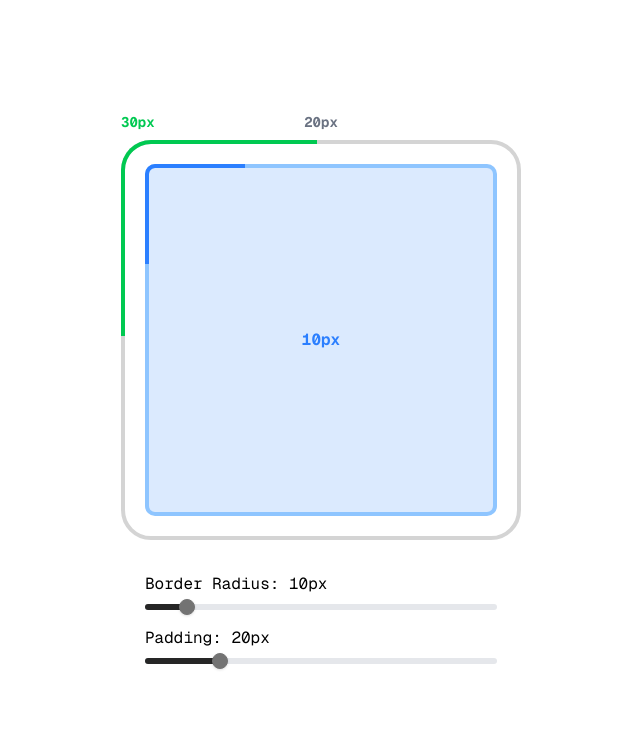
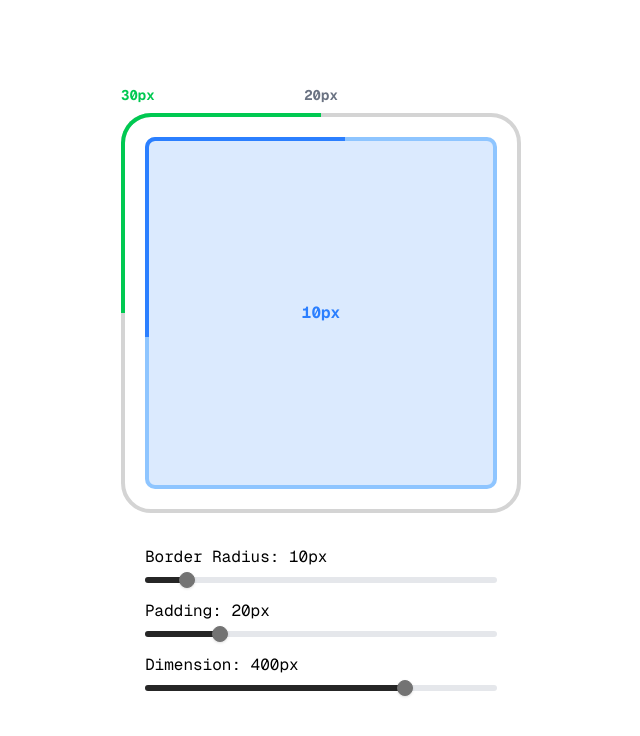
Before and after one commit to ivanglpz/howbr, a Next.js app: page / in a window 1280 px wide. Shown: the top 736 px of the page, without its empty margins (319-959 px from the left). Built offline with nearby package versions, Linux system fonts and the light colour scheme.

Commit message:
update size box with border marks

```diff
--- a/src/pages/index.tsx
+++ b/src/pages/index.tsx
@@ -14,6 +14,7 @@ const geistMono = Geist_Mono({
 export default function Home() {
   const [borderRadius, setBorderRadius] = useState(10);
   const [padding, setPadding] = useState(20);
+  const [size, setSize] = useState(400);
   return (
     <main
       className={`${geistSans.className} ${geistMono.className} h-dvh flex flex-col  bg-white`}
@@ -35,12 +36,16 @@ export default function Home() {
             style={{
               padding,
               borderRadius: borderRadius + padding,
+              width: size,
+              height: size,
             }}
           >
             <div
-              className="border-t-4 border-l-4 border-green-500 top-[-4px] left-[-4px] absolute p-24 bg-transparent "
+              className="border-t-4 border-l-4 border-green-500 top-[-4px] left-[-4px] absolute  bg-transparent "
               style={{
                 borderTopLeftRadius: borderRadius + padding,
+                width: size / 2,
+                height: size / 2,
               }}
             ></div>
             <div
@@ -52,13 +57,15 @@ export default function Home() {
               <p className="text-blue-500 font-bold">{borderRadius}px</p>
             </div>
             <div
-              className="border-t-4 border-l-4 border-blue-500 absolute p-12 bg-transparent "
+              className="border-t-4 border-l-4 border-blue-500 absolute  bg-transparent "
               style={{
                 borderTopLeftRadius: borderRadius,
+                width: size / 2,
+                height: size / 2,
               }}
             ></div>
           </figure>
-          <section className="flex flex-col gap-4  p-6">
+          <section className="flex flex-col gap-4  w-[400px]  p-6">
             <div>
               <label className="block mb-2 text-black">
                 Border Radius: {borderRadius}px
@@ -82,6 +89,18 @@ export default function Home() {
                 onValueChange={(value) => setPadding(value[0])}
               />
             </div>
+            <div>
+              <label className="block mb-2 text-black">
+                Dimension: {size}px
+              </label>
+              <Slider
+                max={500}
+                min={100}
+                step={1}
+                value={[size]}
+                onValueChange={(value) => setSize(value[0])}
+              />
+            </div>
           </section>
         </div>
       </section>
```
